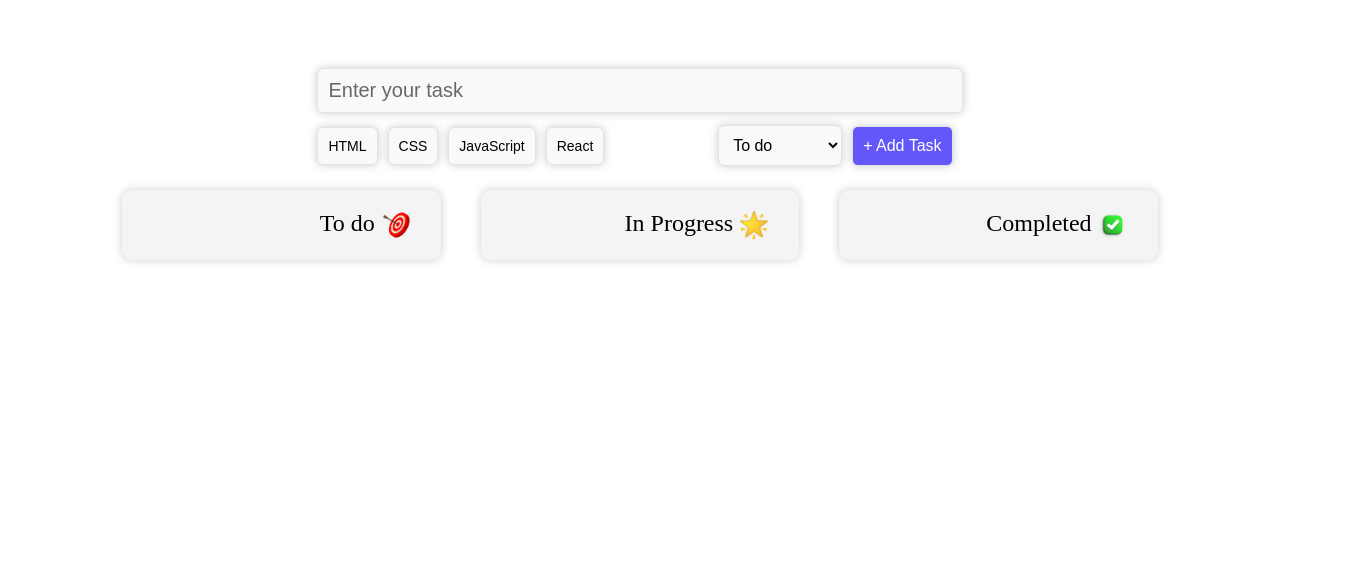
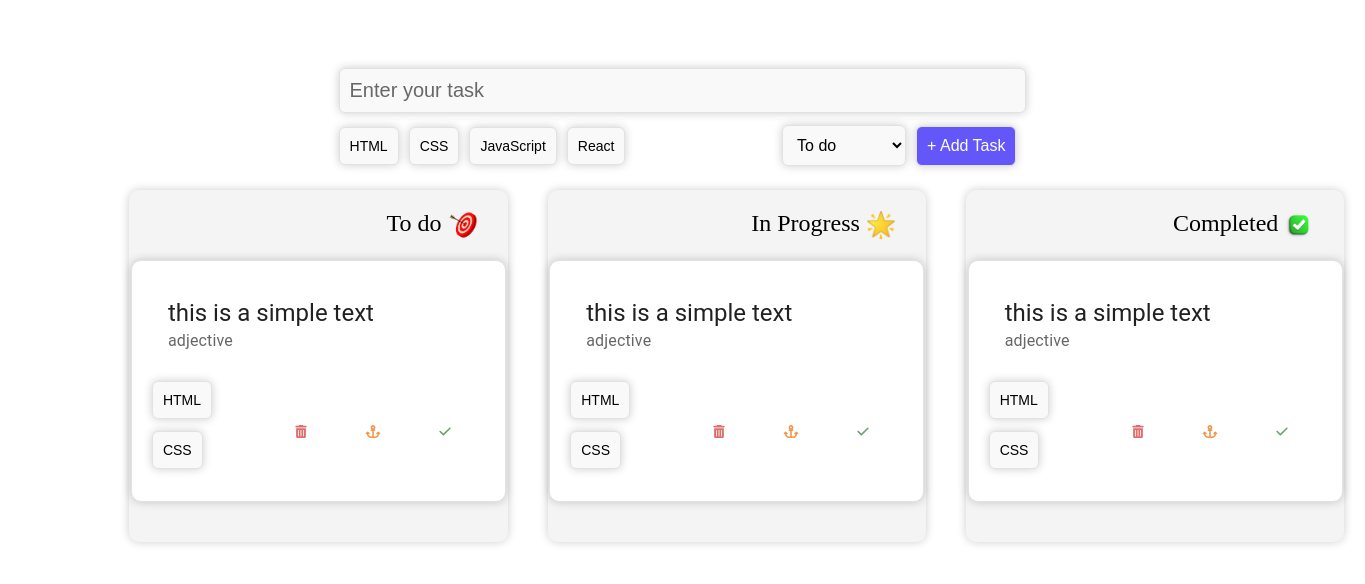
Before and after one commit to MoTaz-Y/ToDo-List, a React (Vite) app in the folder toDoApp/: page / in a window 1280 px wide. Shown: the top 584 px of the page, 1365 px wide, since content can reach past the window. Built offline with nearby package versions, Linux system fonts and the light colour scheme.

Commit message:
task card finished now handling the form fields

```diff
--- /dev/null
+++ b/toDoApp/src/assets/components/TaskCard.jsx
@@ -0,0 +1,66 @@
+import "./taskcard.css";
+import Card from "@mui/material/Card";
+import CardActions from "@mui/material/CardActions";
+import CardContent from "@mui/material/CardContent";
+import Typography from "@mui/material/Typography";
+import { FontAwesomeIcon } from "@fortawesome/react-fontawesome";
+import { faTrashCan } from "@fortawesome/free-solid-svg-icons";
+import { faCheck } from "@fortawesome/free-solid-svg-icons";
+import { faAnchor } from "@fortawesome/free-solid-svg-icons";
+import Button from "@mui/material/Button";
+import { Box, Tooltip } from "@mui/material";
+import Tag from "./Tag";
+
+const TaskCard = () => {
+  return (
+    <Card
+      sx={{
+        minWidth: 375,
+        border: "1px solid #dfe3e6",
+        boxShadow: "0 0 10px rgba(0, 0, 0, 0.2)",
+        borderRadius: "10px",
+        padding: "20px",
+        margin: "20px",
+        textAlign: "left",
+      }}
+    >
+      <CardContent>
+        <Typography variant="h5" component="div">
+          this is a simple text
+        </Typography>
+        <Typography sx={{ mb: 1.5 }} color="text.secondary">
+          adjective
+        </Typography>
+      </CardContent>
+
+      <Box sx={{ display: "flex", justifyContent: "space-between" }}>
+        <Typography variant="body2">
+          <Tag tagName="HTML" />
+          <Tag tagName="CSS" />
+        </Typography>
+        <CardActions>
+          <Tooltip title="Delete">
+            <Button size="small" color="error" sx={{ padding: "1px 3px" }}>
+              {" "}
+              <FontAwesomeIcon icon={faTrashCan} className="button_icon" />
+            </Button>
+          </Tooltip>
+          <Tooltip title="Doing">
+            <Button size="small" color="warning">
+              {" "}
+              <FontAwesomeIcon icon={faAnchor} className="button_icon" />
+            </Button>
+          </Tooltip>
+          <Tooltip title="Complete">
+            <Button size="small" color="success">
+              {" "}
+              <FontAwesomeIcon icon={faCheck} className="button_icon" />
+            </Button>
+          </Tooltip>
+        </CardActions>
+      </Box>
+    </Card>
+  );
+};
+
+export default TaskCard;
--- a/toDoApp/src/assets/components/TaskColumn.jsx
+++ b/toDoApp/src/assets/components/TaskColumn.jsx
@@ -1,3 +1,4 @@
+import TaskCard from "./TaskCard";
 import "./taskcolumn.css";
 const TaskColumn = (props) => {
   const { title } = props || "";
@@ -7,6 +8,7 @@ const TaskColumn = (props) => {
       <h2 className="task_column_heading">
         <img src={taskIcon} alt="" className="task_column_icon" /> {title}
       </h2>
+      <TaskCard />
     </section>
   );
 };
--- /dev/null
+++ b/toDoApp/src/assets/components/taskcard.css
@@ -0,0 +1,10 @@
+.button_icon {
+  width: 20px;
+  opacity: 0.7 ;
+  transition: all 0.5s ease;
+}
+
+.button_icon:hover {
+  opacity: 1;
+  transition: all 0.5s ease;
+}
```
Also changed, not shown: toDoApp/package.json (+8 -0 lines), 1 other file (tests, documents, lock files or other folders).
